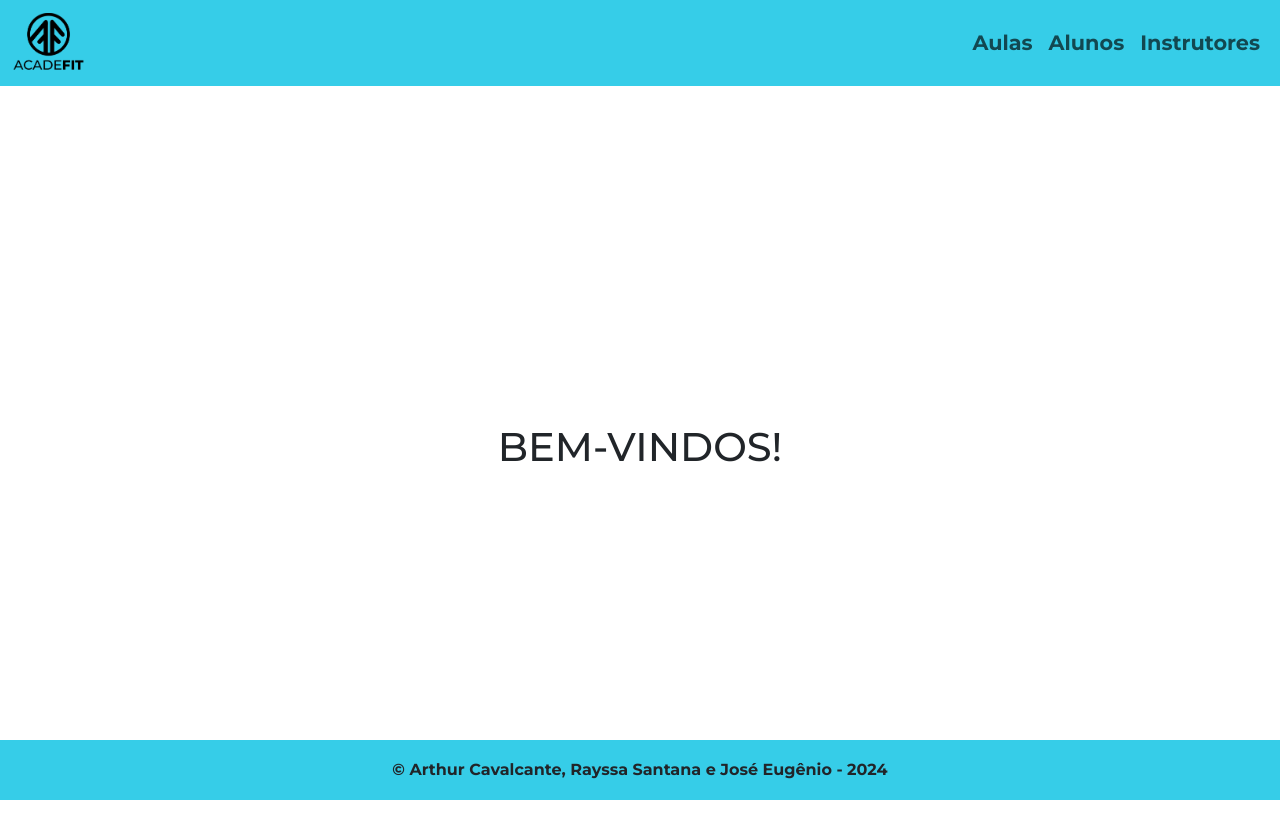
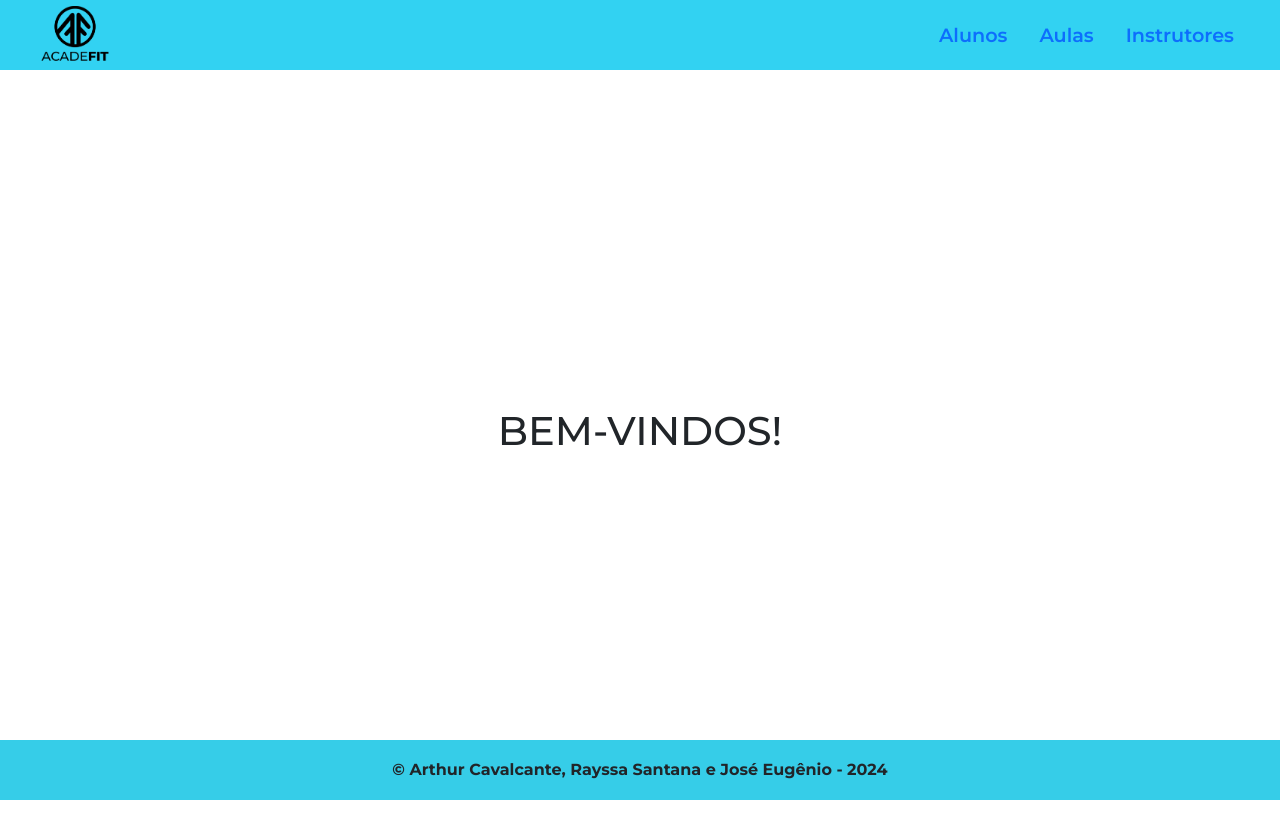
Before and after one commit to Linsarthur/academia-front, a React (Vite) app: page / in a window 1280 px wide. Built offline with nearby package versions, Linux system fonts and the light colour scheme.

Commit message:
Alteração de bootstrap para css

```diff
--- a/src/components/Header.jsx
+++ b/src/components/Header.jsx
@@ -1,4 +1,4 @@
-import { Link } from "react-router-dom"
+import { Link, NavLink } from "react-router-dom"
 import "../styles/Header.css";
 
 
@@ -7,7 +7,43 @@ export default function Header() {
   return (
 
     <>
-      <nav class="navbar navbar-expand-lg navbar-custom">
+     <header>
+      <section className="cabecalho">
+      <Link to="/">
+      <img src="/acadefit-logo.png" alt="Logo da academia" width={90}/>
+      </Link>
+      <div className="nav">
+      <ul>
+        <Link className="nav-link" to="/alunos">Alunos</Link>
+        <Link className="nav-link" to="/aulas">Aulas</Link>
+        <Link className="nav-link" to="instrutors">Instrutores</Link>
+      </ul>
+      </div>
+      </section>
+     </header>
+
+
+
+
+
+
+
+
+
+
+
+
+
+
+
+
+
+
+
+
+
+
+      {/* <nav class="navbar navbar-expand-lg navbar-custom">
         <div class="container-fluid">
           <a class="navbar-brand" href="/">
             <img src="acadefit-logo.png" alt="Logo" />
@@ -29,7 +65,7 @@ export default function Header() {
             </ul>
           </div>
         </div>
-      </nav>
+      </nav> */}
     </>
 
   )
--- a/src/index.css
+++ b/src/index.css
@@ -7,6 +7,7 @@
     border: 0;
     box-sizing: border-box;
     font-family: "Montserrat", sans-serif;
+
 }
 
 .header nav img {
--- a/src/pages/Home.jsx
+++ b/src/pages/Home.jsx
@@ -4,7 +4,7 @@ import "../styles/Home.css";
 export default function Home() {
     return (
         <>
-            <div class="container-fluid centered-content">
+            <div className="container-fluid centered-content">
                 <h1>BEM-VINDOS!</h1>
             </div>
         </>
--- a/src/styles/Footer.css
+++ b/src/styles/Footer.css
@@ -2,6 +2,10 @@
     margin: 0;
     padding: 0;
 }
+
+/* body{
+    height: 100vh;
+} */
 
 .caixa-footer {
     display: flex;
@@ -12,8 +16,9 @@
     width: 100vw;
     font-size: 1rem;
     font-weight: 700;
-    position: absolute;
-    bottom: 0;
+   position: fixed;
+   bottom: 0;
+
 }
 
 .caixa-footer p {
--- a/src/styles/Header.css
+++ b/src/styles/Header.css
@@ -1,11 +1,31 @@
-.navbar-custom {
-    background-color: #36cde8; /* Cor azul da navbar */
-}
-.navbar-brand img {
-    height: 60px; /* Altura do logo */
+.cabecalho{
+    display: flex;
+    height: 70px;
+    background-color: #32D2F2;
+    justify-content: space-between;
+    align-items: center;
+    padding: 0 0 0 30px;
+
+
 }
 
-.nav-item {
-    font-size: 1.3rem;
-    font-weight: bold;
+.cabecalho  img{
+    padding: 10px;
+
 }
+
+
+.nav ul{
+    display: flex;
+    gap: 100pxs;
+    margin-bottom: 0;
+    padding-left: 0;
+    padding: 30px;
+    font-size: 1.2rem;
+    font-weight: 600;
+
+}
+
+.nav ul:hover{
+    color: black;
+}
```
